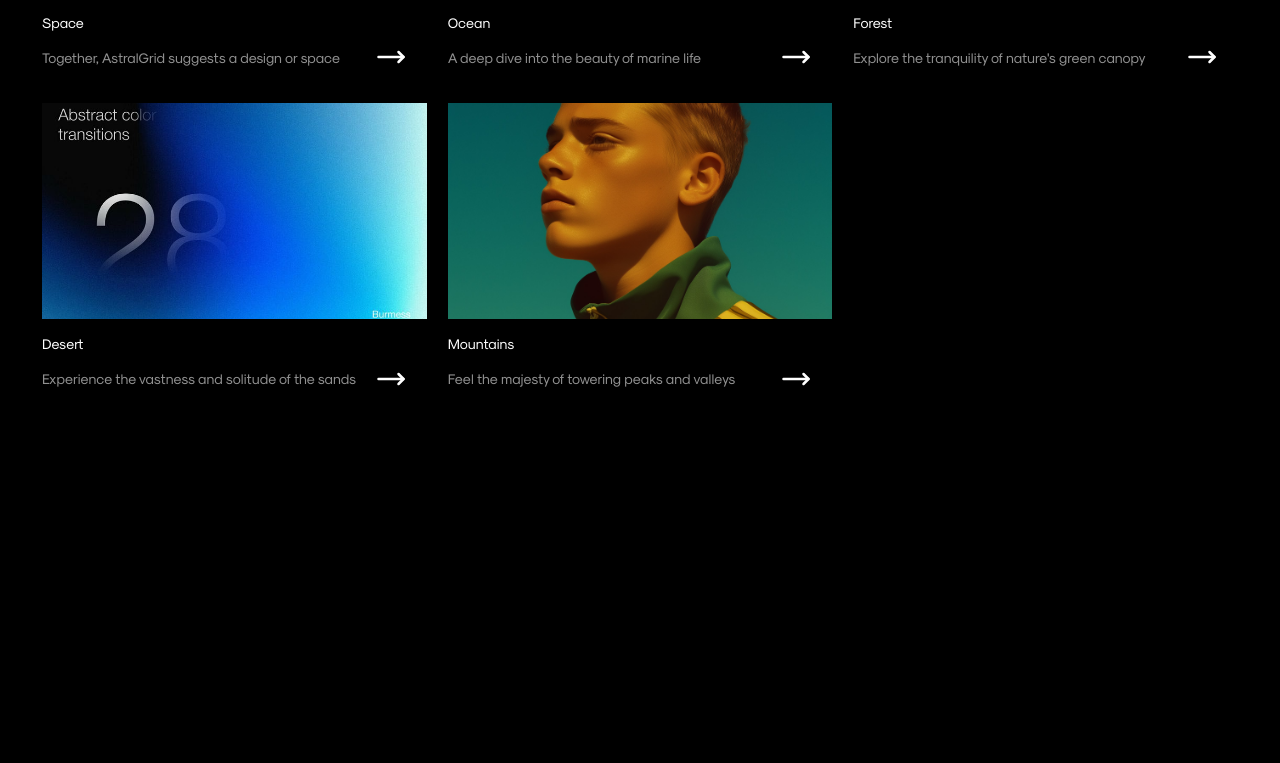
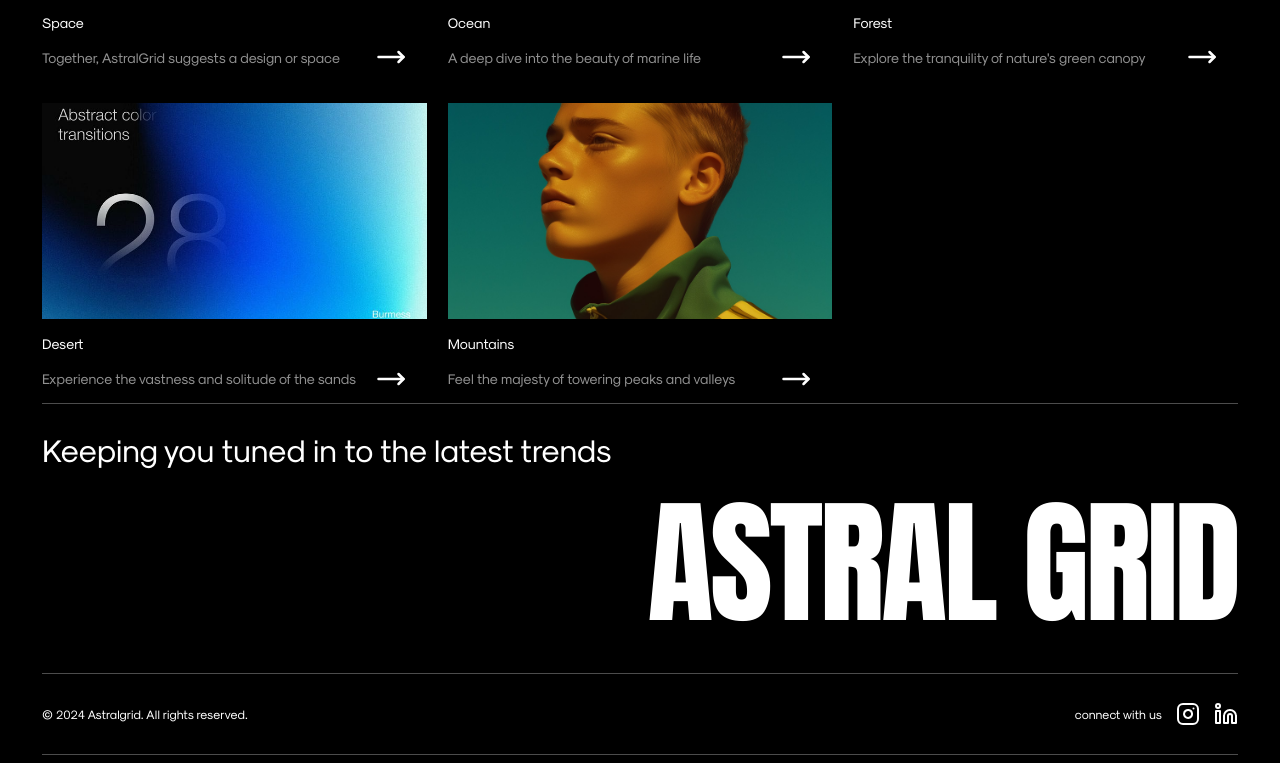
Before and after one commit to jtr-code/astral-grid, a Next.js app: page / in a window 1280 px wide. Shown: the part 556-1319 px from the top of the page. Before the commit the page ends 973 px from the top, so only its background shows below. Built offline with nearby package versions, Linux system fonts and the light colour scheme.

Commit message:
add : footer

```diff
--- a/app/layout.tsx
+++ b/app/layout.tsx
@@ -3,6 +3,7 @@ import localFont from "next/font/local";
 import "./globals.css";
 import LayoutWrapper from "./LayoutWrapper";
 import Navbar from "@/components/Navbar";
+import Footer from "@/components/Footer";
 
 const antonRegular = localFont({
   src: "./fonts/AntonRegular.ttf",
@@ -32,6 +33,7 @@ export default function RootLayout({
         <LayoutWrapper>
           <Navbar />
           {children}
+          <Footer />
         </LayoutWrapper>
       </body>
     </html>
--- /dev/null
+++ b/components/Footer/index.tsx
@@ -0,0 +1,33 @@
+import React from "react";
+import Header from "../Header"
+import { Instagram, Linkedin } from "lucide-react";
+
+
+const Footer = () => {
+    return (
+        <React.Fragment>
+            <footer className="py-8 flex flex-col gap-4 border-t border-b border-[#4C4C4C] ">
+                <section>
+                    <p className="font-modernistRegular text-2xl md:text-3xl xl:text-4xl text-balance">
+                        Keeping you tuned in to the latest trends
+                    </p>
+                </section>
+
+                <section className="flex sm:justify-end">
+                    <Header title="Astral Grid" />
+                </section>
+            </footer>
+
+            <section className="flex justify-between items-center flex-wrap gap-4 py-8 border-b border-[#4C4C4C]">
+                <p className="font-modernistRegular">&copy; {new Date().getFullYear()} Astralgrid. All rights reserved.</p>
+                <ul className="font-modernistRegular flex gap-4 items-center ">
+                    <li><p>connect with us</p></li>
+                    <li className="cursor-pointer "><Instagram /></li>
+                    <li className="cursor-pointer "><Linkedin /></li>
+                </ul>
+            </section>
+        </React.Fragment>
+    )
+}
+
+export default Footer
```
